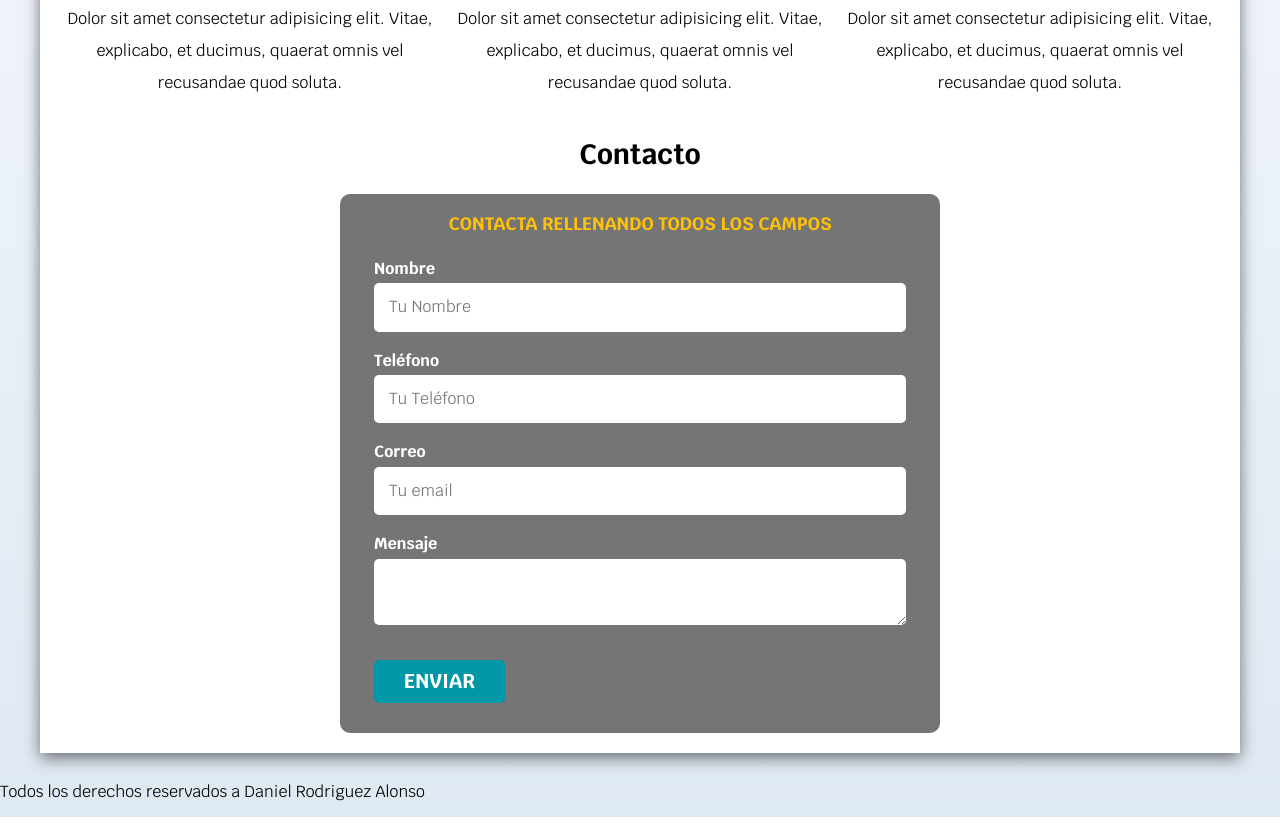
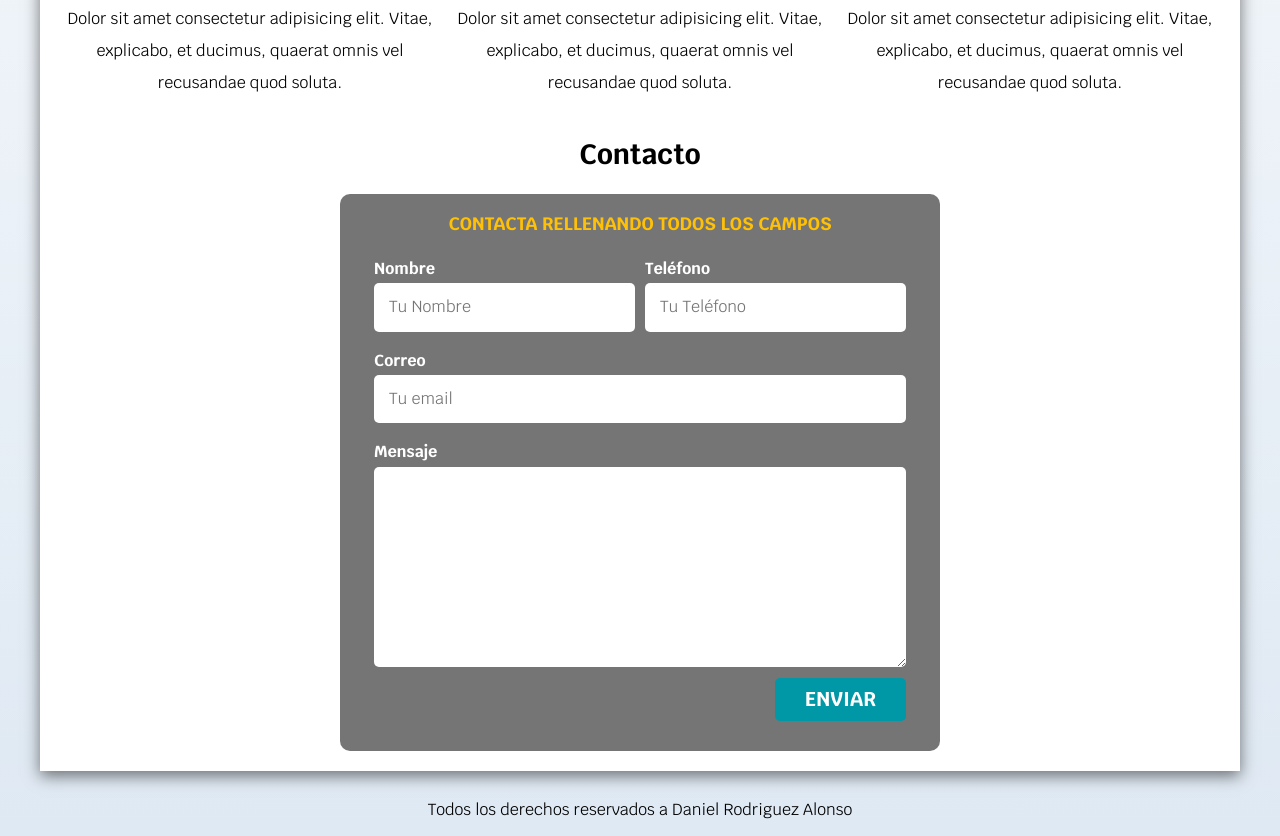
Before and after one commit to danirodriguezz/Frelancer_page, a plain HTML site: page index.html in a window 1280 px wide. Shown: the part 936-1772 px from the top of the page. Drawn offline with Linux system fonts and the light colour scheme; a web font is replaced by a local one.

Commit message:
final project

```diff
--- a/css/style.css
+++ b/css/style.css
@@ -54,8 +54,9 @@ body {
 .butoon:hover {
     cursor: pointer;
 }
-.w-sm-100 {
+.wm-100 {
     width: 100%;
+    margin-top: 3.5rem;
 }
 @media (min-width: 768px) {
     .w-sm-100 {
@@ -199,12 +200,22 @@ h1, h2, h3 {
     margin-bottom: 2rem;
 }
 
-/* .contenedor-campos {
+@media (min-width: 768px) {
+    .contenedor-campos {
+        display: grid;
+        grid-template-columns: repeat(2, 1fr);
+        grid-template-rows: auto auto 20rem;
+        column-gap: 1rem;
+    }
 
+    .campo:nth-child(3){
+        grid-column: 1/3;
+    }
+    .campo:nth-child(4){
+        grid-column: 1/3;
+    }
 }
-.campo{
 
-} */
 .campo label{
     color: var(--blanco);
     font-weight: bold;
@@ -218,11 +229,23 @@ h1, h2, h3 {
     border-radius: .5rem;
     margin-bottom: 2rem;
 }
-.send .butoon{
+.campo textarea {
+    height: 20rem;
+}
+/* .send .butoon{
     width: 100%;
-}
+} */
 @media (min-width: 768px) {
     .send .butoon{
         width: auto;
     }
 }
+.send{
+    display: flex;
+}
+.alinear-derecha {
+    justify-content: flex-end;
+}
+footer {
+    text-align: center;
+}
--- a/index.html
+++ b/index.html
@@ -137,8 +137,8 @@
                             <textarea class="input-text"></textarea>
                         </div>
                     </div>
-                    <div class="send">
-                        <input class="butoon" type="submit" value="Enviar">
+                    <div class="send alinear-derecha">
+                        <input class="butoon wm-100" type="submit" value="Enviar">
                     </div>
 
                 </fieldset>
```
